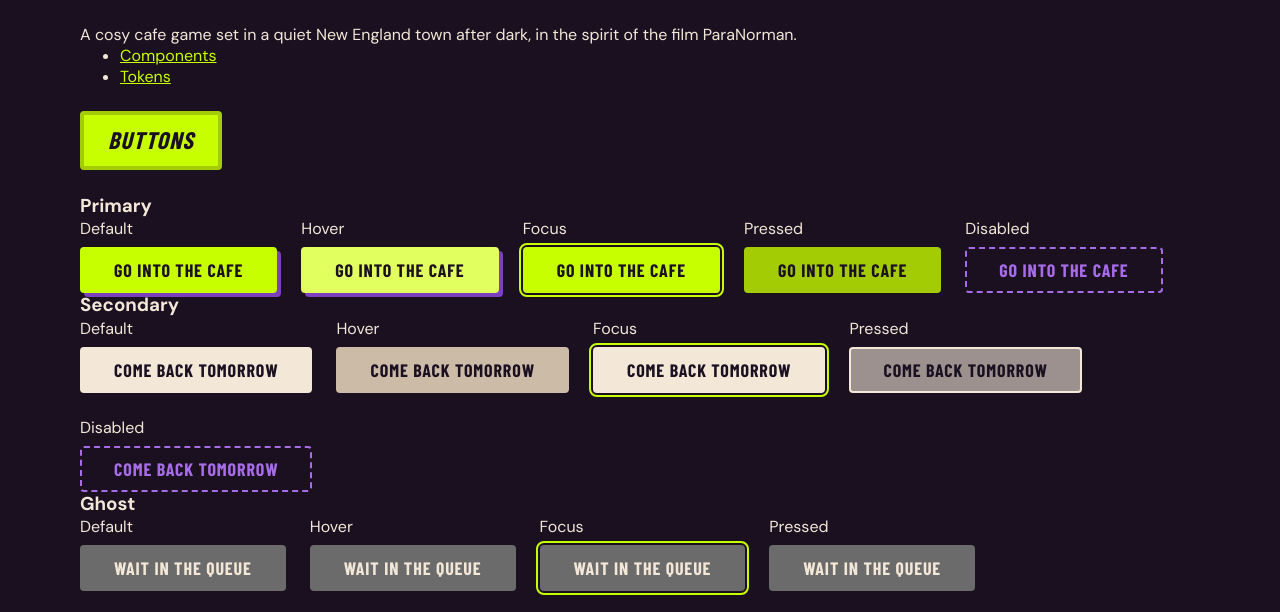
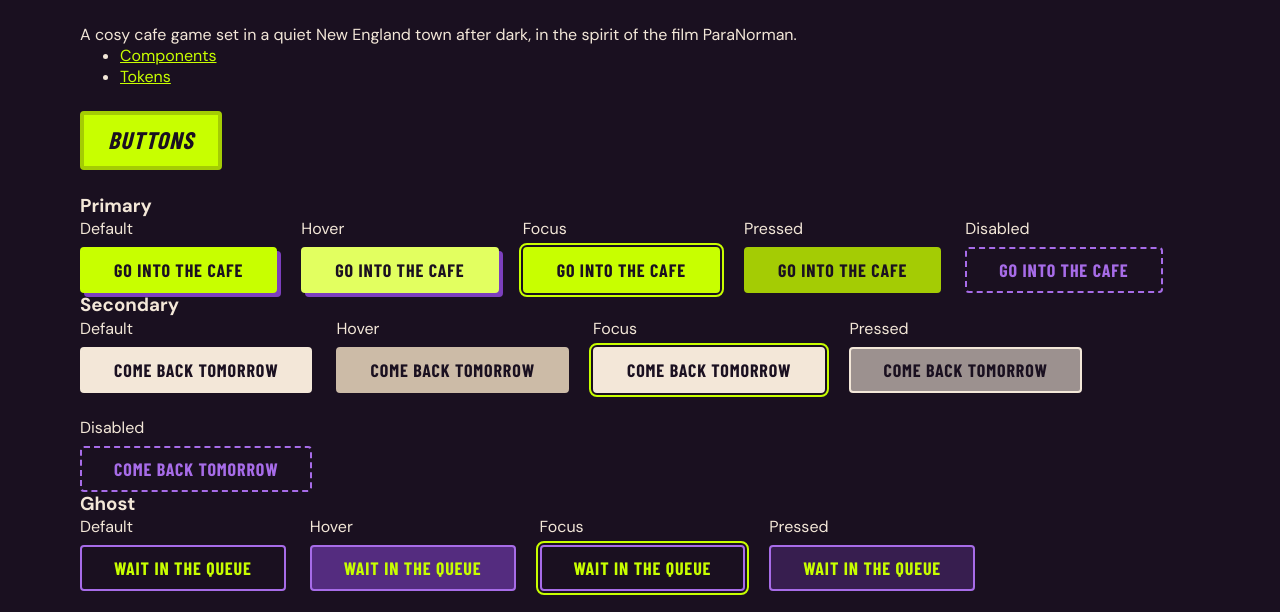
Before and after one commit to szabina-nagy/spooky-cafe-ui-kit, a plain HTML site: page index.html in a window 1280 px wide. Shown: the part 130-742 px from the top of the page. Drawn offline with nearby package versions, Linux system fonts and the light colour scheme; a script that the page names is missing; a web font is replaced by a local one.

Commit message:
Add ghost button style

```diff
--- a/css/components/button.css
+++ b/css/components/button.css
@@ -59,7 +59,7 @@
 }
 
 .button-secondary:hover,
-.button-secondary.button-secondary.is-hover {
+.button-secondary.is-hover {
   background: var(--secondary-hover);
   border-color: var(--secondary-hover);
 }
@@ -68,6 +68,25 @@
 .button-secondary.is-pressed {
   background: var(--secondary-pressed);
   border-color: var(--secondary);
+}
+
+/* Ghost button*/
+.button-ghost {
+  background: var(--ink);
+  border-color: var(--border);
+  color: var(--accent);
+}
+
+.button-ghost:hover,
+.button-ghost.is-hover {
+  background: var(--ghost-hover);
+  border-color: var(--border);
+}
+
+.button-ghost:active,
+.button-ghost.is-pressed {
+  background: var(--ghost-pressed);
+  border-color: var(--border);
 }
 
 /* Last, so it beats hover. Disabled buttons still match :hover */
```
